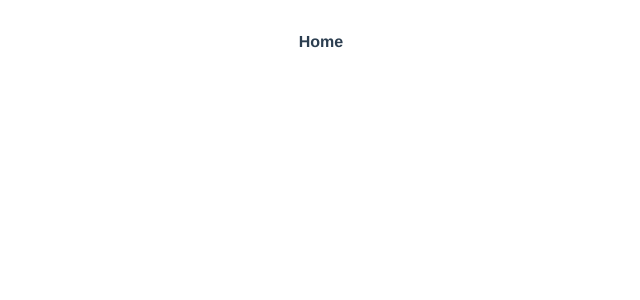
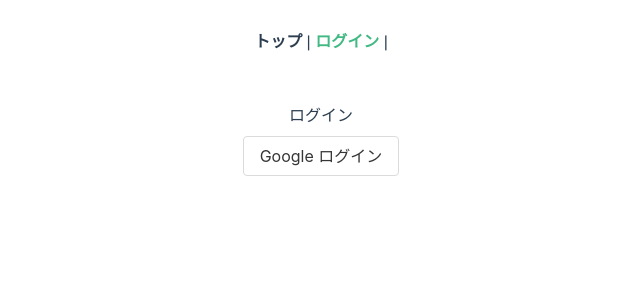
Before and after one commit to yasumi-yami/argama-front, a Vue app: page /#/signin in a window 1280 px wide. Shown: the top 300 px of the page, without its empty margins (319-959 px from the left). Built offline with nearby package versions, Linux system fonts and the light colour scheme.

Commit message:
feat: auth

```diff
--- a/package.json
+++ b/package.json
@@ -14,6 +14,7 @@
     "axios": "^0.19.2",
     "buefy": "^0.8.20",
     "core-js": "^3.6.5",
+    "firebase": "^7.17.1",
     "vue": "^2.6.11",
     "vue-axios": "^2.1.5",
     "vue-router": "^3.2.0"
--- a/src/App.vue
+++ b/src/App.vue
@@ -1,7 +1,8 @@
 <template>
   <div id="app">
     <div id="nav">
-      <router-link to="/">Home</router-link>
+      <router-link to="/">トップ</router-link> |
+      <router-link to="/signin">ログイン</router-link> |
     </div>
     <router-view/>
   </div>
--- a/src/components/MobileSuitDetail.vue
+++ b/src/components/MobileSuitDetail.vue
@@ -182,7 +182,7 @@
             role="button"
             aria-controls="partners">
             <strong>
-              <i class="fas fa-bomb"></i> 僚機考察
+              <i class="fas fa-user-friends"></i> 僚機考察
             </strong>
           </div>
           <div class="panel-block">
--- a/src/components/MobileSuitEdit.vue
+++ b/src/components/MobileSuitEdit.vue
@@ -154,7 +154,9 @@
     },
     save() {
         this.axios
-        .put(process.env.VUE_APP_API_BASE_URL + '/' + this.$route.params.version + '/suits/' + this.$route.params.id, this.suit)
+          .put(process.env.VUE_APP_API_BASE_URL + '/' + this.$route.params.version + '/suits/' + this.$route.params.id,
+            this.suit,
+  { headers: {Authorization: `Bearer ${localStorage.getItem('idToken')}`} })
           .then(response => {
             this.suit = response.data
             this.savedDialog()
--- /dev/null
+++ b/src/components/Signin.vue
@@ -0,0 +1,67 @@
+<template>
+  <div class="signin">
+    <h2>ログイン</h2>
+    <div class="mt-2"><b-button block variant="primary" @click="googleLogin">Google ログイン</b-button></div>
+  </div>
+</template>
+
+<script>
+import firebase from 'firebase/app'
+import router from '../router'
+
+export default {
+  name: 'Signin',
+  data () {
+    return {
+      username: '',
+      password: ''
+    }
+  },
+  methods: {
+    googleLogin() {
+      const provider = new firebase.auth.GoogleAuthProvider()
+      firebase.auth().signInWithPopup(provider).then(result => {
+        console.log(result.user)
+        result.user.getIdToken().then(idToken => {
+          localStorage.setItem("idToken", idToken.toString())
+        })
+        router.push('/')
+      }).catch(error => {
+        console.log(error)
+        this.errorMessage = error.message
+        this.showError = true
+      })
+    }
+  }
+}
+</script>
+
+<!-- Add "scoped" attribute to limit CSS to this component only -->
+<style scoped>
+h1, h2 {
+  font-weight: normal;
+}
+ul {
+  list-style-type: none;
+  padding: 0;
+}
+li {
+  display: inline-block;
+  margin: 0 10px;
+}
+a {
+  color: #42b983;
+}
+.signin {
+  margin-top: 20px;
+
+  display: flex;
+  flex-flow: column nowrap;
+  justify-content: center;
+  align-items: center
+}
+input {
+  margin: 10px 0;
+  padding: 10px;
+}
+</style>
--- a/src/main.js
+++ b/src/main.js
@@ -9,6 +9,7 @@
 import { library } from '@fortawesome/fontawesome-svg-core'
 import { fas } from '@fortawesome/free-solid-svg-icons'
 import { FontAwesomeIcon } from '@fortawesome/vue-fontawesome'
+import firebase from 'firebase'
 
 library.add(fas)
 Vue.component('font-awesome-icon', FontAwesomeIcon)
@@ -17,7 +18,19 @@
 Vue.use(Buefy)
 Vue.use(VueAxios, axios)
 
+const firebaseConfig = {
+	apiKey: "AIzaSyDx1McH7en01sdM02Exy_qUepyEqNJy9jQ",
+	authDomain: "argama-283817.firebaseapp.com",
+	databaseURL: "https://argama-283817.firebaseio.com",
+	projectId: "argama-283817",
+	storageBucket: "argama-283817.appspot.com",
+	messagingSenderId: "28298377391",
+	appId: "1:28298377391:web:cbb58f6d86a462d58dbc5a"
+};
+// Initialize Firebase
+firebase.initializeApp(firebaseConfig);
+
 new Vue({
-  router,
-  render: h => h(App)
+	router,
+	render: h => h(App)
 }).$mount('#app')
--- a/src/router/index.js
+++ b/src/router/index.js
@@ -25,6 +25,11 @@
 		name: 'Edit',
 		component: () => import( '../views/Edit.vue')
 	},
+	{
+		path: '/signin',
+		name: 'Signin',
+		component: () => import( '@/components/Signin' )
+	}
 ]
 
 const router = new VueRouter({
--- a/vue.config.js
+++ b/vue.config.js
@@ -1,4 +1,7 @@
 module.exports = {
   publicPath: '/argama-front/',
-  outputDir: 'docs'
+  outputDir: 'docs',
+  devServer: {
+    host: "localhost"
+  }
 }
```
Also changed, not shown: 29 other files (tests, documents, lock files or other folders). Lines whose indentation alone changed are shown as unchanged.
